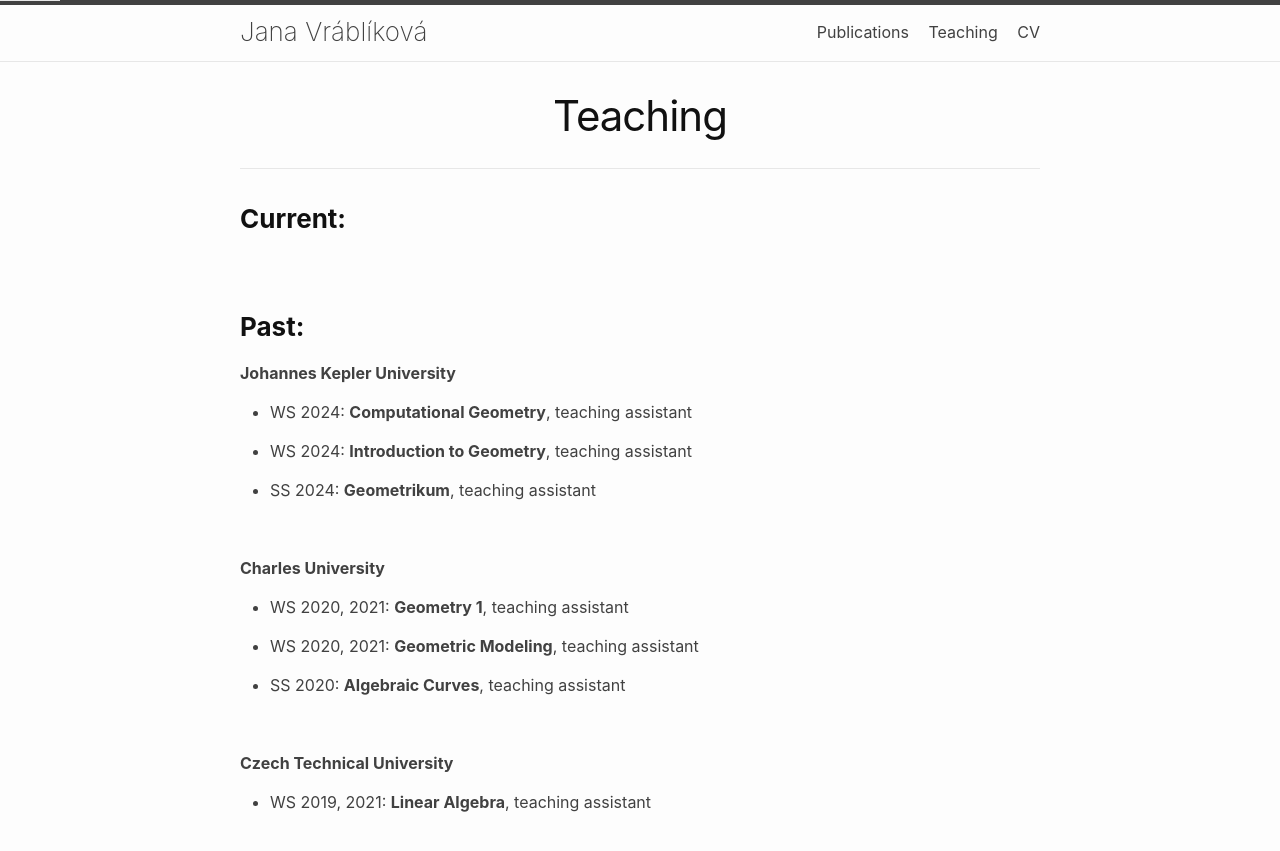
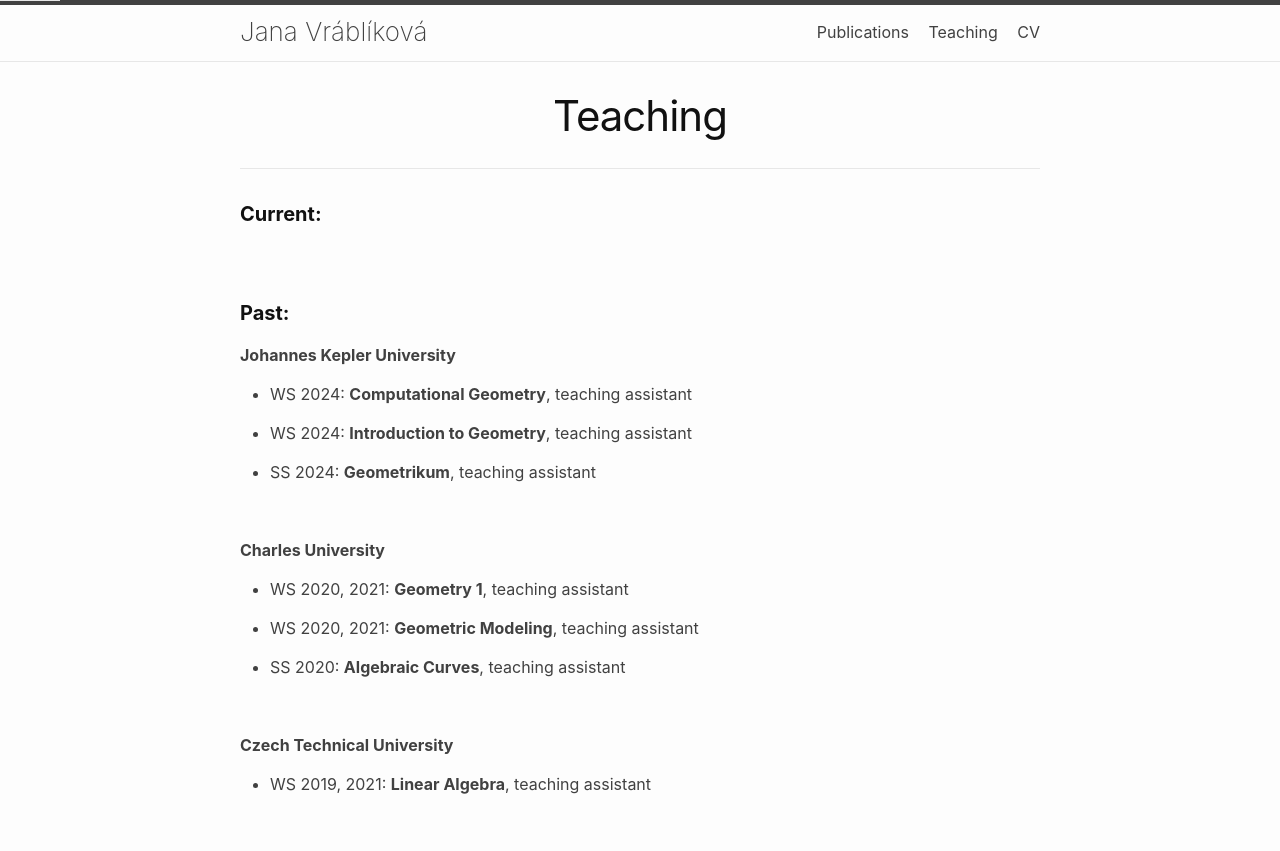
Before and after one commit to JanaVrablikova/janavrablikova.github.io, a Jekyll site: the page built from 02teaching.markdown, in a window 1280 px wide. Shown: the top 851 px of the page. Built offline with Jekyll 4.4.1, drawn with Linux system fonts in a browser that asks for light colours; nearby versions of some CDN libraries.

```diff
--- a/02teaching.markdown
+++ b/02teaching.markdown
@@ -4,12 +4,12 @@ title: Teaching
 permalink: /teaching/
 ---
 
-### **Current:**
+#### **Current:**
 
 &nbsp;
 &nbsp;
 
-### **Past:**
+#### **Past:**
 
 **Johannes Kepler University**
 
```
